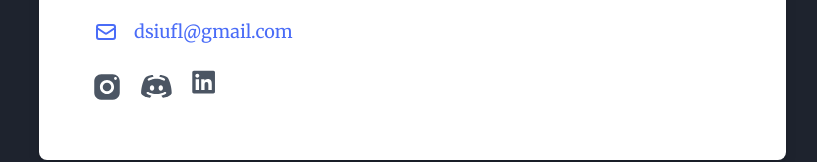
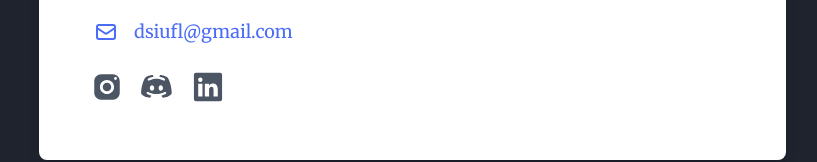
Before and after one commit to harryytsao/ufdsi.com, a Next.js app: page /contact in a window 1280 px wide. Shown: the part 412-574 px from the top of the page, without its empty margins (33-850 px from the left). Built offline with nearby package versions, Linux system fonts and the light colour scheme.

Commit message:
more styling lol

```diff
--- a/package.json
+++ b/package.json
@@ -11,6 +11,7 @@
   "dependencies": {
     "eslint": "^8.56.0",
     "eslint-config-next": "^14.1.0",
+    "framer-motion": "^11.11.11",
     "next": "^14.1.0",
     "next-themes": "^0.2.1",
     "react": "^18.2.0",
--- a/src/components/Contact/index.tsx
+++ b/src/components/Contact/index.tsx
@@ -42,7 +42,7 @@ const Contact = () => {
                 {/* Social Media Links */}
                 <div className="flex space-x-4 items-start -ml-1">
                   <a
-                    href="https://instagram.com/dsiufl"
+                    href="https://instagram.com/uf_dsi"
                     target="_blank"
                     rel="noopener noreferrer"
                     className="text-gray-600 transition-colors duration-300 hover:text-primary"
@@ -83,12 +83,12 @@ const Contact = () => {
                     className="text-gray-600 transition-colors duration-300 hover:text-primary"
                   >
                     <svg
-                      width="25"
-                      height="25"
-                      viewBox="0 0 17 16"
+                      width="34"
+                      height="34"
+                      viewBox="0 0 24 24"
                       className="fill-current"
                     >
-                      <path d="M15.2196 0H1.99991C1.37516 0 0.875366 0.497491 0.875366 1.11936V14.3029C0.875366 14.8999 1.37516 15.4222 1.99991 15.4222H15.1696C15.7943 15.4222 16.2941 14.9247 16.2941 14.3029V1.09448C16.3441 0.497491 15.8443 0 15.2196 0ZM5.44852 13.1089H3.17444V5.7709H5.44852V13.1089ZM4.29899 4.75104C3.54929 4.75104 2.97452 4.15405 2.97452 3.43269C2.97452 2.71133 3.57428 2.11434 4.29899 2.11434C5.02369 2.11434 5.62345 2.71133 5.62345 3.43269C5.62345 4.15405 5.07367 4.75104 4.29899 4.75104ZM14.07 13.1089H11.796V9.55183C11.796 8.7061 11.771 7.58674 10.5964 7.58674C9.39693 7.58674 9.222 8.53198 9.222 9.47721V13.1089H6.94792V5.7709H9.17202V6.79076H9.19701C9.52188 6.19377 10.2466 5.59678 11.3711 5.59678C13.6952 5.59678 14.12 7.08925 14.12 9.12897V13.1089H14.07Z" />
+                      <path d="M20.47,2H3.53A1.45,1.45,0,0,0,2.06,3.43V20.57A1.45,1.45,0,0,0,3.53,22H20.47a1.45,1.45,0,0,0,1.47-1.43V3.43A1.45,1.45,0,0,0,20.47,2ZM8.09,18.74h-3v-9h3ZM6.59,8.48a1.56,1.56,0,1,1,1.56-1.56A1.56,1.56,0,0,1,6.59,8.48ZM18.91,18.74h-3V13.91c0-1.21-.43-2-1.52-2A1.65,1.65,0,0,0,12.85,13a2,2,0,0,0-.1.73v5h-3s0-8.18,0-9h3V11A3,3,0,0,1,15.46,9.5c2,0,3.45,1.29,3.45,4.06Z" />
                     </svg>
                   </a>
                 </div>
```
Also changed, not shown: 1 other file (tests, documents, lock files or other folders).
